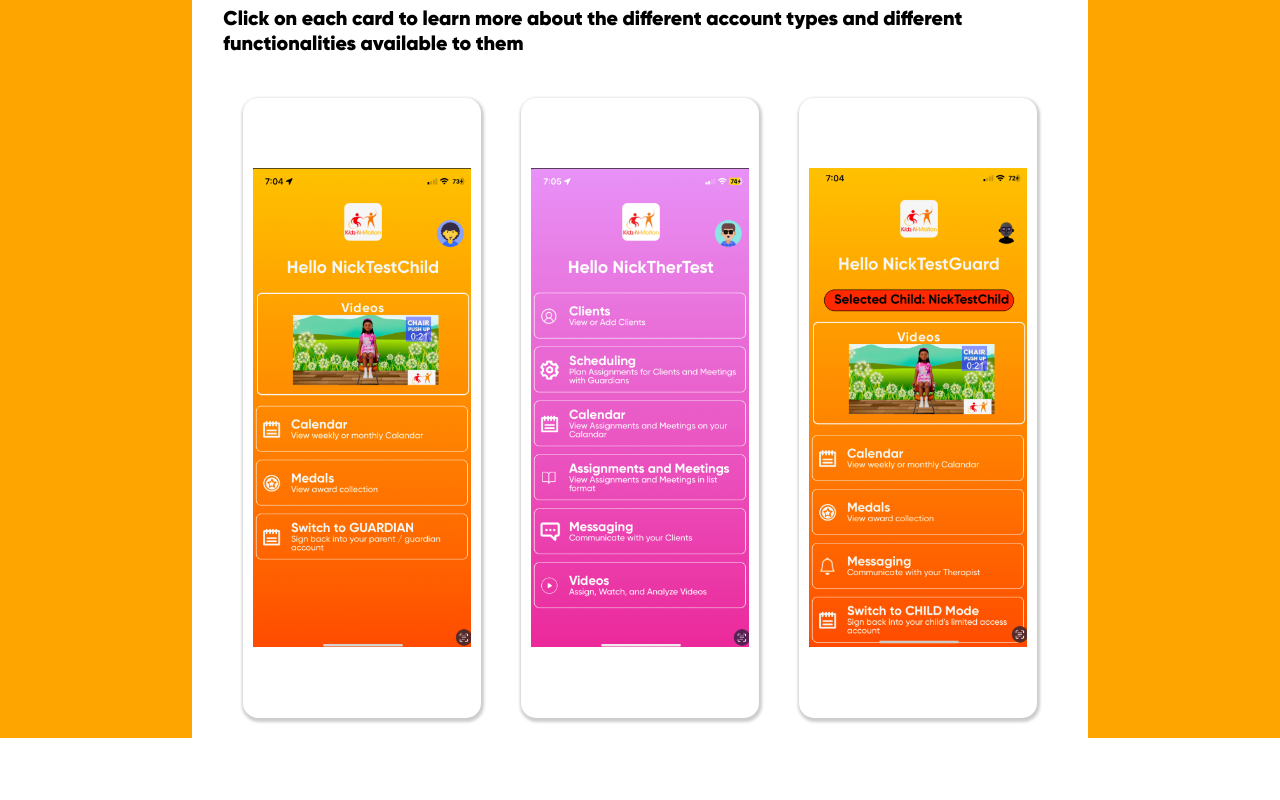
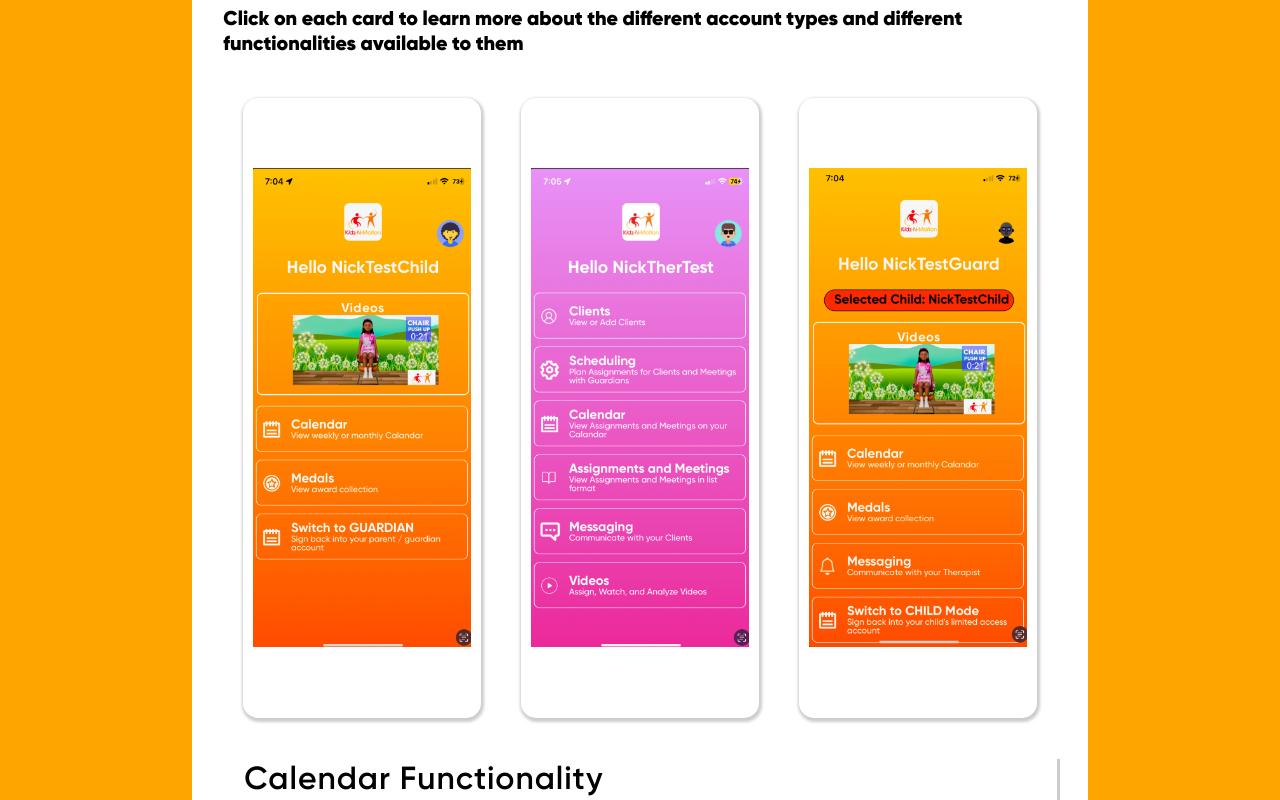
Before and after one commit to NLanese/the-codex, a Next.js app: page /showcases/works/knm in a window 1280 px wide. Shown: the part 1547-2347 px from the top of the page. Before the commit the page ends 2285 px from the top, so only its background shows below. Built offline with nearby package versions, Linux system fonts and the light colour scheme.

Commit message:
removed empty file for Vercel Deployment

```diff
--- a/pages/showcases/works/knm.js
+++ b/pages/showcases/works/knm.js
@@ -41,6 +41,8 @@ export default function KNMPage(){
     // Renderings //
     ////////////////
 
+
+        // First Paragraph
         function renderInitialRambling(){
             return(
                 <div style={{paddingTop: 20}}>
@@ -68,6 +70,7 @@ export default function KNMPage(){
             )
         }
 
+        // Second Part ( Distribution )
         function renderAppListing(){
             return(
                 <div style={{flexDirection: 'row', display: 'flex', padding: 20}}>
@@ -98,6 +101,7 @@ export default function KNMPage(){
             )
         }
 
+        // Third Part ( Account Types )
         const[card1, setCard1] = useState(false)
         const[card2, setCard2] = useState(false)
         const[card3, setCard3] = useState(false)
@@ -276,6 +280,7 @@ export default function KNMPage(){
                         {renderAppListing()}
                     <div style={{...Styles.Fonts.lessonHeader}}>Account Types</div>
                         {renderAccountTypes()}
+                    <div style={{...Styles.Fonts.lessonHeader}}>Calendar Functionality</div>
                 </div>
             </div>
         </div>
```
Also changed, not shown: pages/showcases/works/eventhub.js (deleted).
